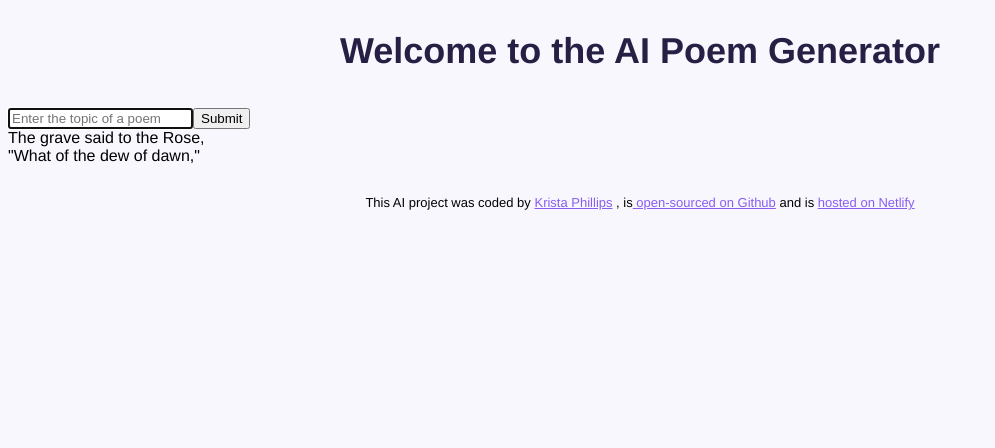
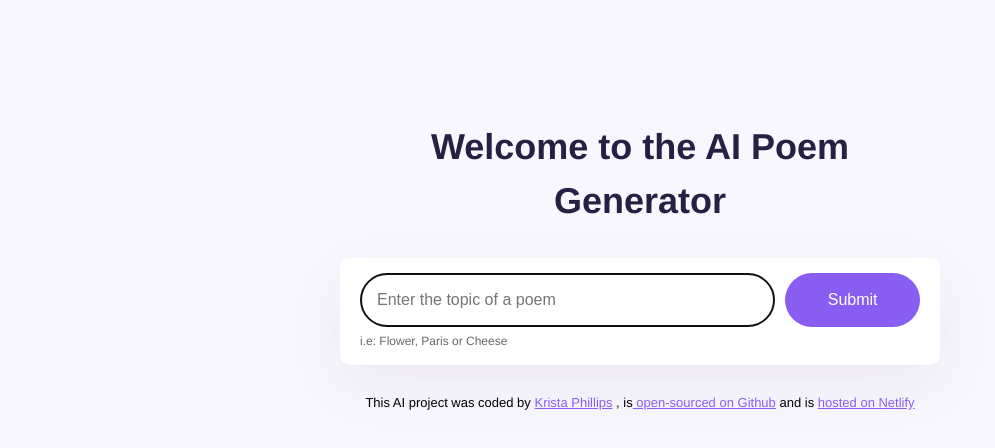
Before and after one commit to KristaaP/poem-generator, a plain HTML site: page index.html in a window 1280 px wide. Shown: the whole page, without its empty margins (0-995 px from the left). Drawn offline with nearby package versions, Linux system fonts and the light colour scheme.

Commit message:
added style and classes/id

```diff
--- a/index.html
+++ b/index.html
@@ -3,32 +3,42 @@
   <head>
     <meta charset="UTF-8" />
     <meta name="viewport" content="width=device-width, initial-scale=1.0" />
+    <script src="https://unpkg.com/typewriter-effect@latest/dist/core.js"></script>
+    <script src="https://cdn.jsdelivr.net/npm/axios@1.1.2/dist/axios.min.js"></script>
     <link rel="stylesheet" href="src/style.css" />
     <title>AI Poem Generator</title>
   </head>
   <body>
+    <div class="container">
       <header><h1>Welcome to the AI Poem Generator</h1></header>
       <main>
-      <form>
+        <div class="form-container">
+          <form id="poem-generator-form">
             <input
               type="text"
               placeholder="Enter the topic of a poem"
               autofocus
               required
               autocomplete="off"
+              class="instructions"
+              id="user-instructions"
             />
-        <input type="submit" />
+            <input type="submit" class="submit-button" value="Submit" />
           </form>
-      <div>
-        The grave said to the Rose,
-        <br />
-        "What of the dew of dawn,"
+          <div class="hint">i.e: Flower, Paris or Cheese</div>
         </div>
+        <div class="poem hidden" id="poem"></div>
       </main>
+
       <footer>
         This AI project was coded by
-      <a href="https://github.com/KristaaP" target="_blank"> Krista Phillips</a>
-      , is<a href="https://github.com/KristaaP/poem-generator" target="_blank">
+        <a href="https://github.com/KristaaP" target="_blank">
+          Krista Phillips</a
+        >
+        , is<a
+          href="https://github.com/KristaaP/poem-generator"
+          target="_blank"
+        >
           open-sourced on Github</a
         >
         and is
@@ -36,6 +46,7 @@
           hosted on Netlify</a
         >
       </footer>
+    </div>
     <script src="src/index.js"></script>
   </body>
 </html>
--- a/src/style.css
+++ b/src/style.css
@@ -2,6 +2,7 @@ body {
   background-color: #f9f7fe;
   font-family: Helvetica, Arial, sans-serif;
 }
+
 a {
   color: #885df1;
 }
@@ -22,7 +23,6 @@ h1 {
   line-height: 1.5;
   color: #272044;
 }
-
 .form-container {
   background-color: white;
   margin-bottom: 30px;
@@ -34,14 +34,12 @@ h1 {
 form {
   display: flex;
 }
-
 .hint {
   line-height: 1.5;
   margin-top: 5px;
   opacity: 0.6;
   font-size: 12px;
 }
-
 .instructions {
   padding: 16px;
   border: 1px solid rgba(39, 33, 66, 0.5);
@@ -71,7 +69,6 @@ form {
   border-left: 3px solid #885df1;
   box-shadow: 0px 4px 30px 0px rgba(39, 33, 66, 0.03);
 }
-
 .hidden {
   display: none;
 }
@@ -79,23 +76,11 @@ form {
 .poem strong {
   color: #885df1;
 }
-
+.generating {
+  animation: blink-animation 1s steps(5, start) infinite;
+}
 footer {
   text-align: center;
   font-size: 13px;
   margin-top: 30px;
 }
-
-.generating {
-  animation: blink-animation 1s steps(5, start) infinite;
-}
-@keyframes blink-animation {
-  to {
-    visibility: hidden;
-  }
-}
-@-webkit-keyframes blink-animation {
-  to {
-    visibility: hidden;
-  }
-}
```
Lines whose indentation alone changed are shown as unchanged.
